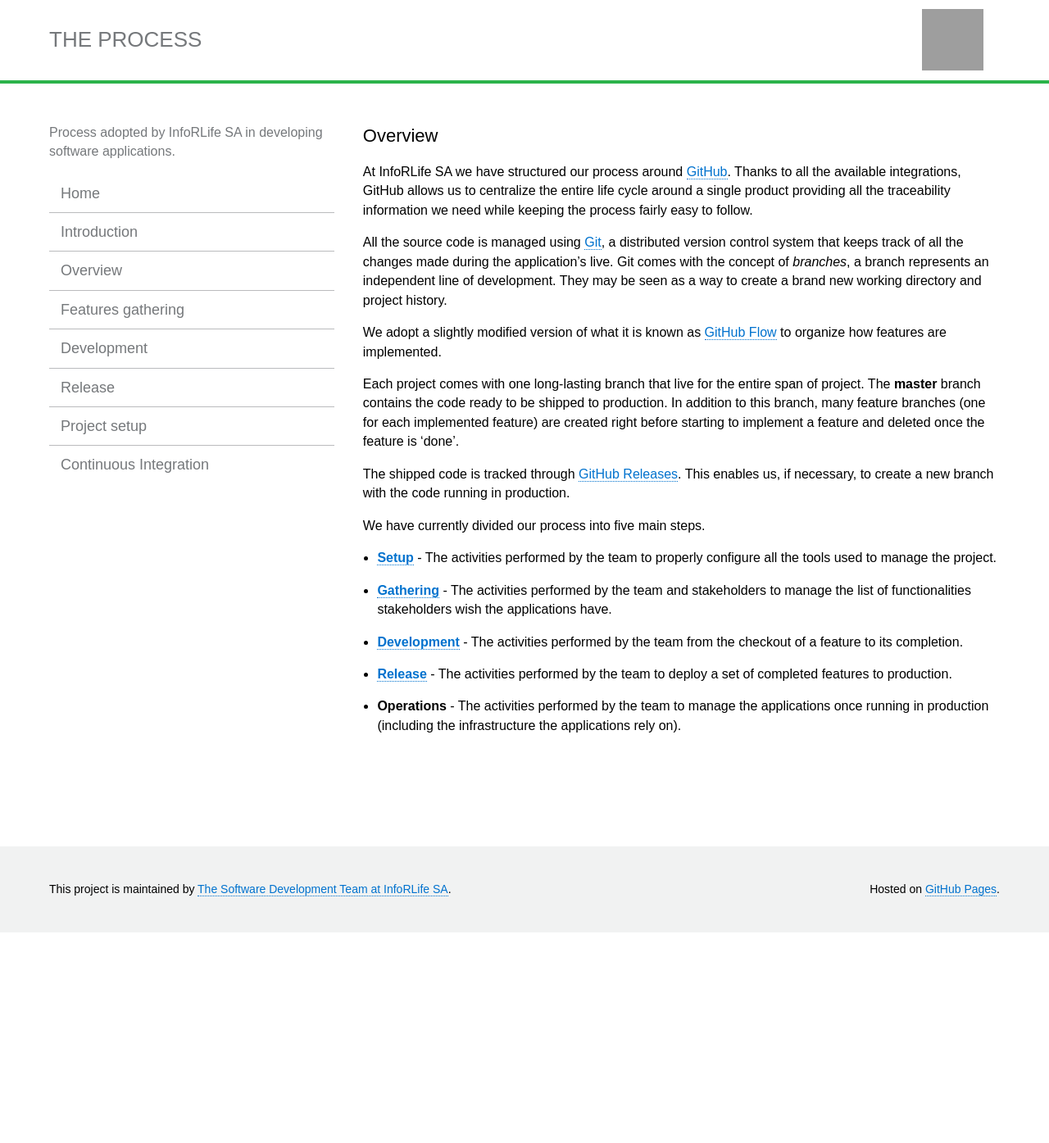
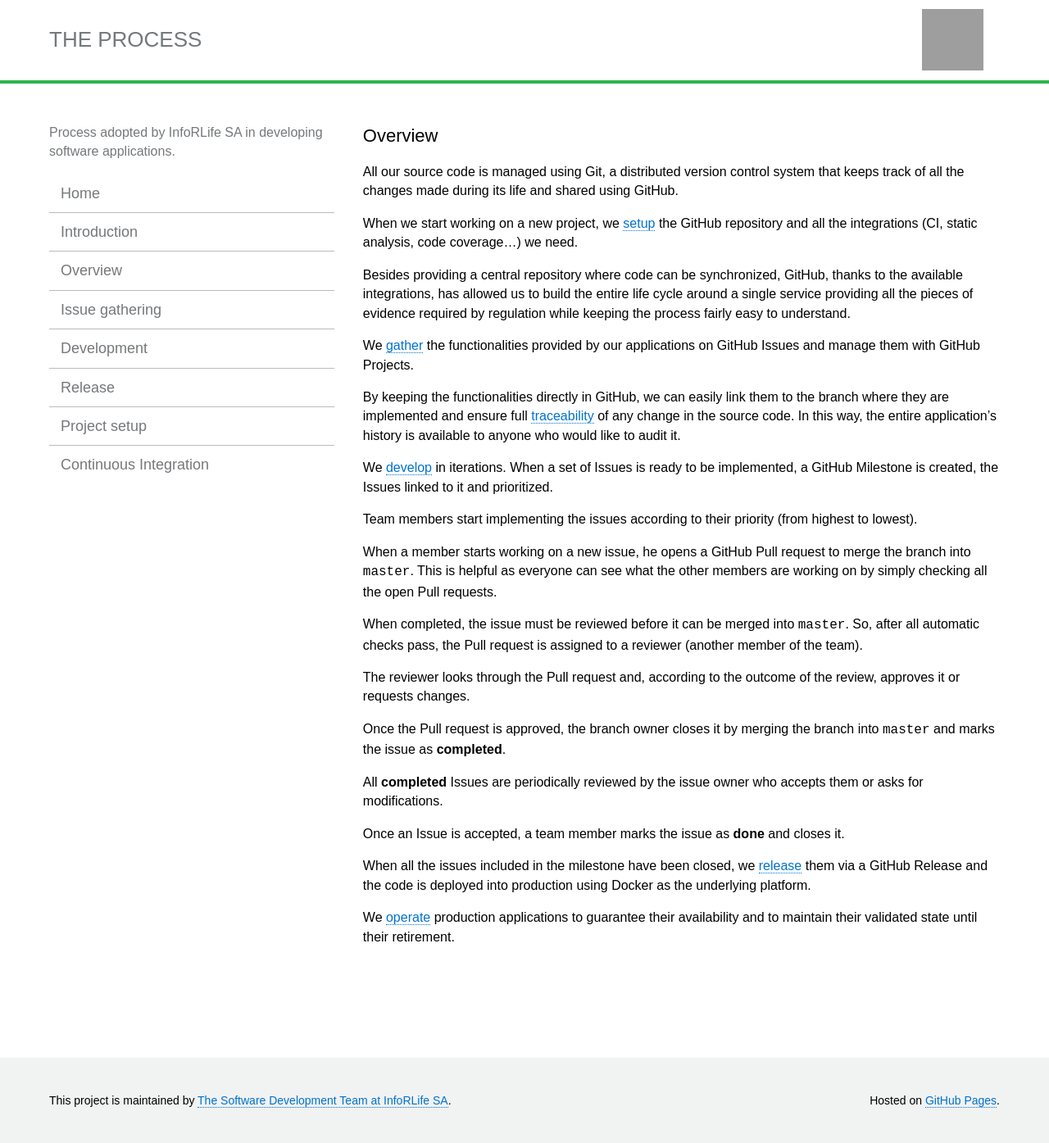
Before and after one commit to inforlife/process, a Jekyll site: the page built from overview.md, in a window 1280 px wide. Shown: the whole page at 82% size. Built offline with Jekyll 4.4.1, drawn with Linux system fonts in a browser that asks for light colours; before the commit the page ends 1138 px from its top, so only the background shows below that; grey boxes are pictures that could not be loaded.

Commit message:
update overview

```diff
--- a/_config.yml
+++ b/_config.yml
@@ -36,8 +36,8 @@ navigation:
 - text: Overview
   url: overview.html
   internal: true
-- text: Features gathering
-  url: gathering.html
+- text: Issue gathering
+  url: issue-gathering.html
   internal: true
 - text: Development
   url: development.html
--- a/overview.md
+++ b/overview.md
@@ -3,20 +3,32 @@ layout: page
 title:  "Overview"
 ---
 
-At InfoRLife SA we have structured our process around [GitHub](https://github.com/). Thanks to all the available integrations, GitHub allows us to centralize the entire life cycle around a single product providing all the traceability information we need while keeping the process fairly easy to follow.
+All our source code is managed using Git, a distributed version control system that keeps track of all the changes made during its life and shared using GitHub.
 
-All the source code is managed using [Git](https://git-scm.com/), a distributed version control system that keeps track of all the changes made during the application's live. Git comes with the concept of *branches*, a branch represents an independent line of development. They may be seen as a way to create a brand new working directory and project history.
+When we start working on a new project, we [setup](https://inforlife.github.io/process/setup.html) the GitHub repository and all the integrations (CI, static analysis, code coverage...) we need.
 
-We adopt a slightly modified version of what it is known as [GitHub Flow](https://guides.github.com/introduction/flow/) to organize how features are implemented.
+Besides providing a central repository where code can be synchronized, GitHub, thanks to the available integrations, has allowed us to build the entire life cycle around a single service providing all the pieces of evidence required by regulation while keeping the process fairly easy to understand.
 
-Each project comes with one long-lasting branch that live for the entire span of project. The **master** branch contains the code ready to be shipped to production. In addition to this branch, many feature branches (one for each implemented feature) are created right before starting to implement a feature and deleted once the feature is 'done'.
+We [gather](https://inforlife.github.io/process/issue-gathering.html) the functionalities provided by our applications on GitHub Issues and manage them with GitHub Projects.
 
-The shipped code is tracked through [GitHub Releases](https://help.github.com/articles/about-releases/). This enables us, if necessary, to create a new branch with the code running in production.
+By keeping the functionalities directly in GitHub, we can easily link them to the branch where they are implemented and ensure full [traceability](https://inforlife.github.io/process/traceability.html) of any change in the source code. In this way, the entire application's history is available to anyone who would like to audit it.
 
-We have currently divided our process into five main steps.
+We [develop](https://inforlife.github.io/process/development.html) in iterations. When a set of Issues is ready to be implemented, a GitHub Milestone is created, the Issues linked to it and prioritized.
 
-- [**Setup**](https://inforlife.github.io/process/setup.html) - The activities performed by the team to  properly configure all the tools used to manage the project.
-- [**Gathering**](https://inforlife.github.io/process/gathering.html) - The activities performed by the team and stakeholders to manage the list of functionalities stakeholders wish the applications have.
-- [**Development**](https://inforlife.github.io/process/development.html) - The activities performed by the team from the checkout of a feature to its completion.
-- [**Release**](https://inforlife.github.io/process/release.html) - The activities performed by the team to deploy a set of completed features to production.
-- **Operations** - The activities performed by the team to manage the applications once running in production (including the infrastructure the applications rely on).
+Team members start implementing the issues according to their priority (from highest to lowest).
+
+When a member starts working on a new issue, he opens a GitHub Pull request to merge the branch into `master`. This is helpful as everyone can see what the other members are working on by simply checking all the open Pull requests.
+
+When completed, the issue must be reviewed before it can be merged into `master`. So, after all automatic checks pass, the Pull request is assigned to a reviewer (another member of the team).
+
+The reviewer looks through the Pull request and, according to the outcome of the review, approves it or requests changes.
+
+Once the Pull request is approved, the branch owner closes it by merging the branch into `master` and marks the issue as **completed**.
+
+All **completed** Issues are periodically reviewed by the issue owner who accepts them or asks for modifications.
+
+Once an Issue is accepted, a team member marks the issue as **done** and closes it.
+
+When all the issues included in the milestone have been closed, we [release](https://inforlife.github.io/process/release.html) them via a GitHub Release and the code is deployed into production using Docker as the underlying platform.
+
+We [operate](https://inforlife.github.io/process/operations.html) production applications to guarantee their availability and to maintain their validated state until their retirement.
```
Also changed, not shown: issue-gathering.md (renamed from gathering.md, +2 -2 lines), operations.md (added, +4 -0 lines).
